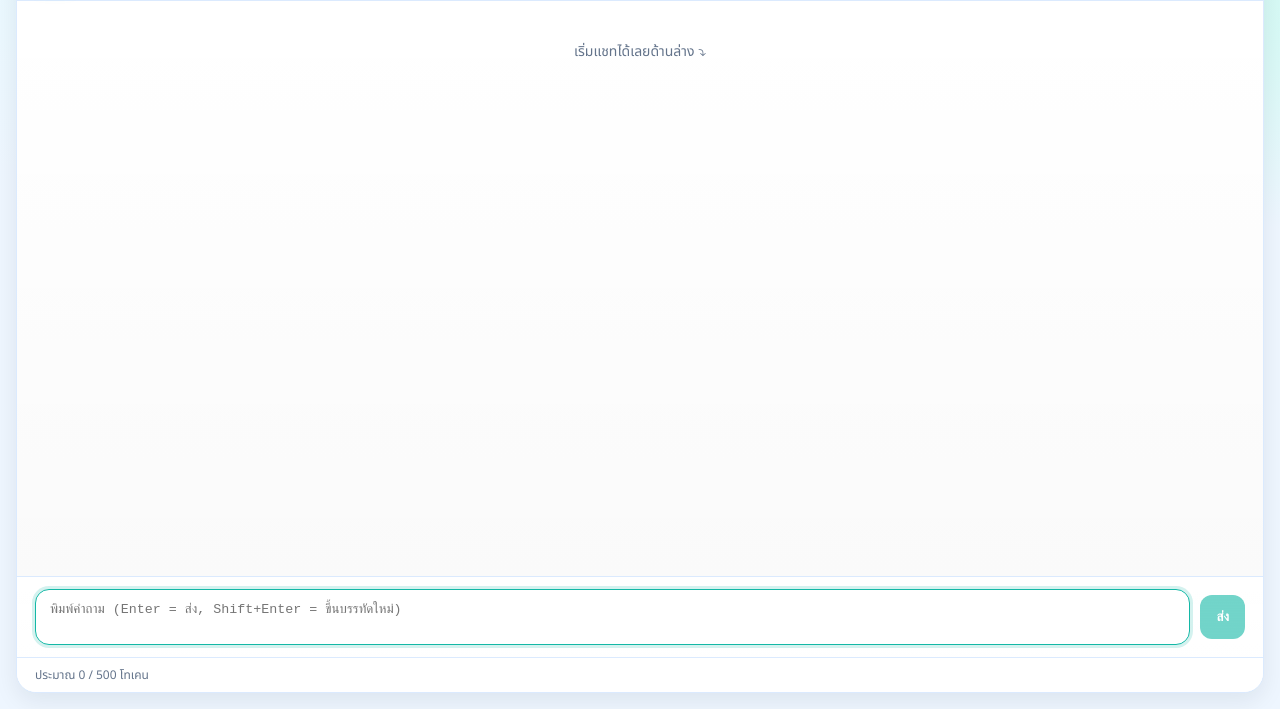
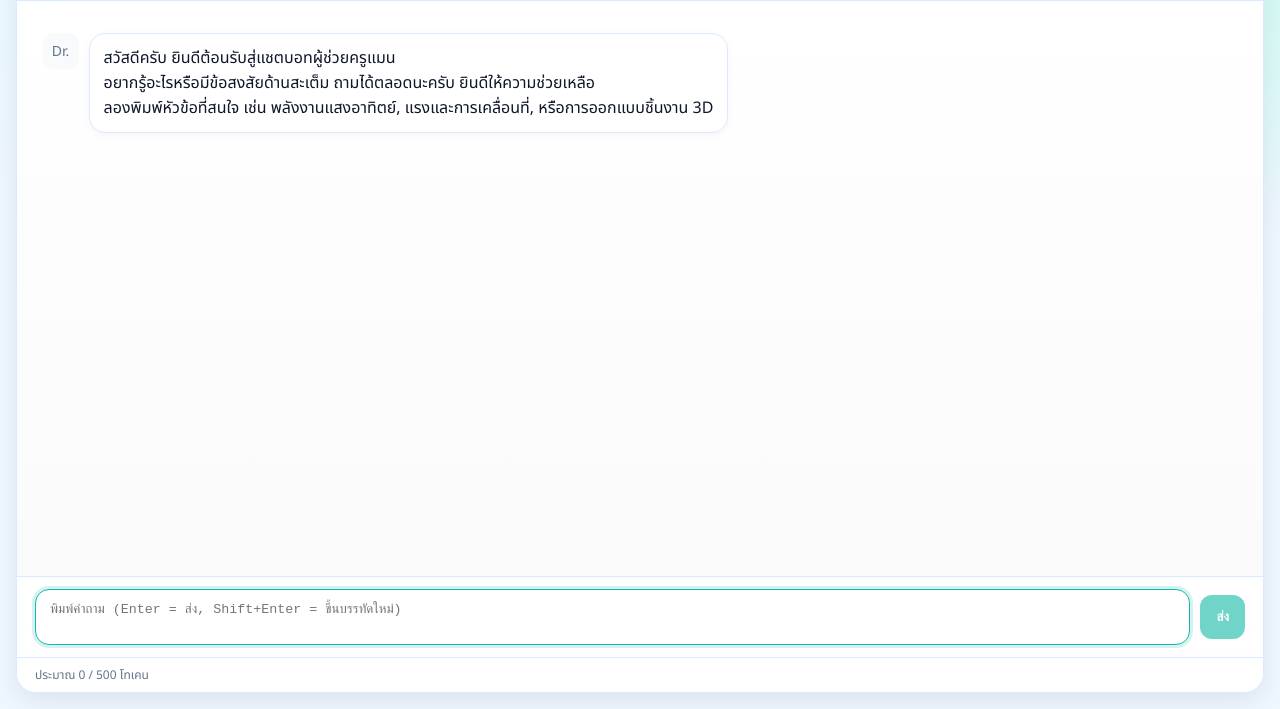
Before and after one commit to apisit0815/chatbot, a plain HTML site: page index.html in a window 1280 px wide. Shown: the part 91-800 px from the top of the page. Drawn offline with Linux system fonts and the light colour scheme.

Commit message:
Update index.html

```diff
--- a/index.html
+++ b/index.html
@@ -10,7 +10,6 @@
   <link href="https://fonts.googleapis.com/css2?family=Noto+Sans+Thai:wght@400;600&display=swap" rel="stylesheet">
 
   <style>
-    /* ===== THEME: STEM Aqua-Teal ===== */
     :root{
       --bg:#eef6ff; --bg2:#e7fbff;
       --panel:#ffffff; --text:#0f172a; --muted:#64748b;
@@ -224,7 +223,13 @@
 
   <script>
     /* ===== CONFIG: ใส่ URL ของ Apps Script Web App ===== */
-    const ENDPOINT = "https://script.google.com/macros/s/AKfycbxvbaB830XWB6Y6bH7MGNmqUXK81FNRZ3hByWRtit7wX8wPo_qLcjmKum8pRjtfWRWK/exec";
+    const ENDPOINT = "https://script.google.com/macros/s/AKfycbxlXBDZtd5rTRJzsYQ-Ce-ET7H3Xs2xxUNq_1OOsNnNDPYaC7hwIk1-VwX1PimLzAh6/exec";
+
+    /* ===== GREETING (แสดงครั้งแรก ไม่ส่งเข้าประวัติ/ไม่เรียก API) ===== */
+    const GREETING =
+"สวัสดีครับ ยินดีต้อนรับสู่แชตบอทผู้ช่วยครูแมน\n" +
+"อยากรู้อะไรหรือมีข้อสงสัยด้านสะเต็ม ถามได้ตลอดนะครับ ยินดีให้ความช่วยเหลือ\n" +
+"ลองพิมพ์หัวข้อที่สนใจ เช่น พลังงานแสงอาทิตย์, แรงและการเคลื่อนที่, หรือการออกแบบชิ้นงาน 3D";
 
     /* ===== DOM ===== */
     const chat = document.getElementById("chat");
@@ -241,7 +246,11 @@
     const gradeSel = document.getElementById("grade");
 
     /* ===== Init ===== */
-    window.addEventListener("DOMContentLoaded", () => { q.value = ""; updateCounter(); });
+    window.addEventListener("DOMContentLoaded", () => {
+      q.value = "";
+      updateCounter();
+      showGreetingOnce(); // ทักทายครั้งแรก
+    });
 
     /* ===== Theme toggle ===== */
     const applyTheme = () => {
@@ -318,6 +327,14 @@
       return bubble;
     }
 
+    function showGreetingOnce(){
+      if (sessionStorage.getItem("greeted") === "1") return;
+      const bubble = addAssistantBubble();
+      // ใช้ typewriter ให้สวยงาม
+      typeOutToBubble(GREETING, bubble, { speed: 12, delay: 16 });
+      sessionStorage.setItem("greeted", "1");
+    }
+
     function setTyping(v){ typing.style.display = v ? "block" : "none"; }
     function setSending(v){ sendBtn.disabled = v || !q.value.trim(); sending = v; }
 
@@ -329,8 +346,8 @@
 
     /* ===== Typewriter effect ===== */
     async function typeOutToBubble(text, bubbleEl, opts = {}) {
-      const speed = opts.speed ?? 10;   // characters per batch
-      const delay = opts.delay ?? 18;   // ms per batch
+      const speed = opts.speed ?? 10;
+      const delay = opts.delay ?? 18;
       const cursor = document.createElement("span");
       cursor.className = "cursor";
       bubbleEl.textContent = "";
@@ -388,7 +405,7 @@
 
         const res = await fetch(ENDPOINT, {
           method:"POST",
-          headers:{ "Content-Type":"text/plain" }, // simple request ลด preflight
+          headers:{ "Content-Type":"text/plain" },
           body: JSON.stringify(payload)
         });
 
```
